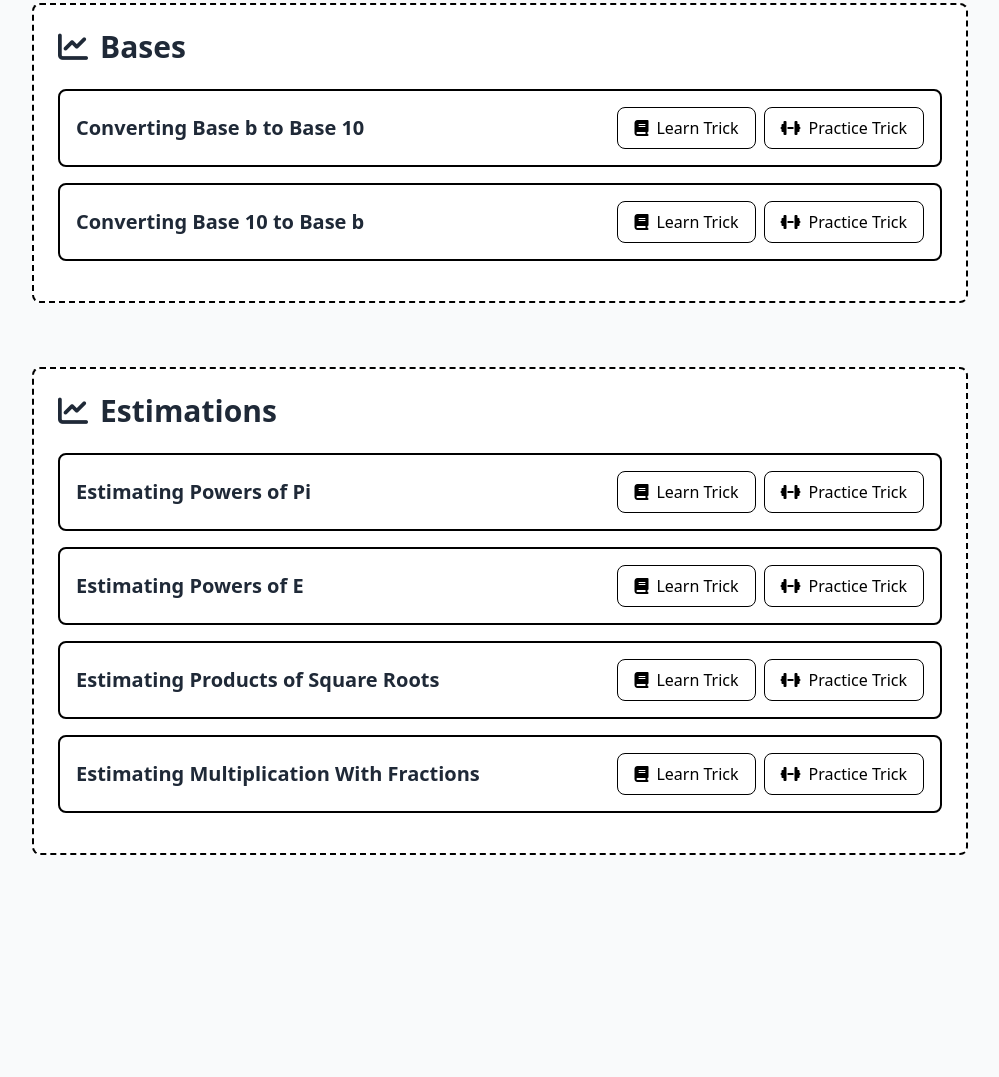
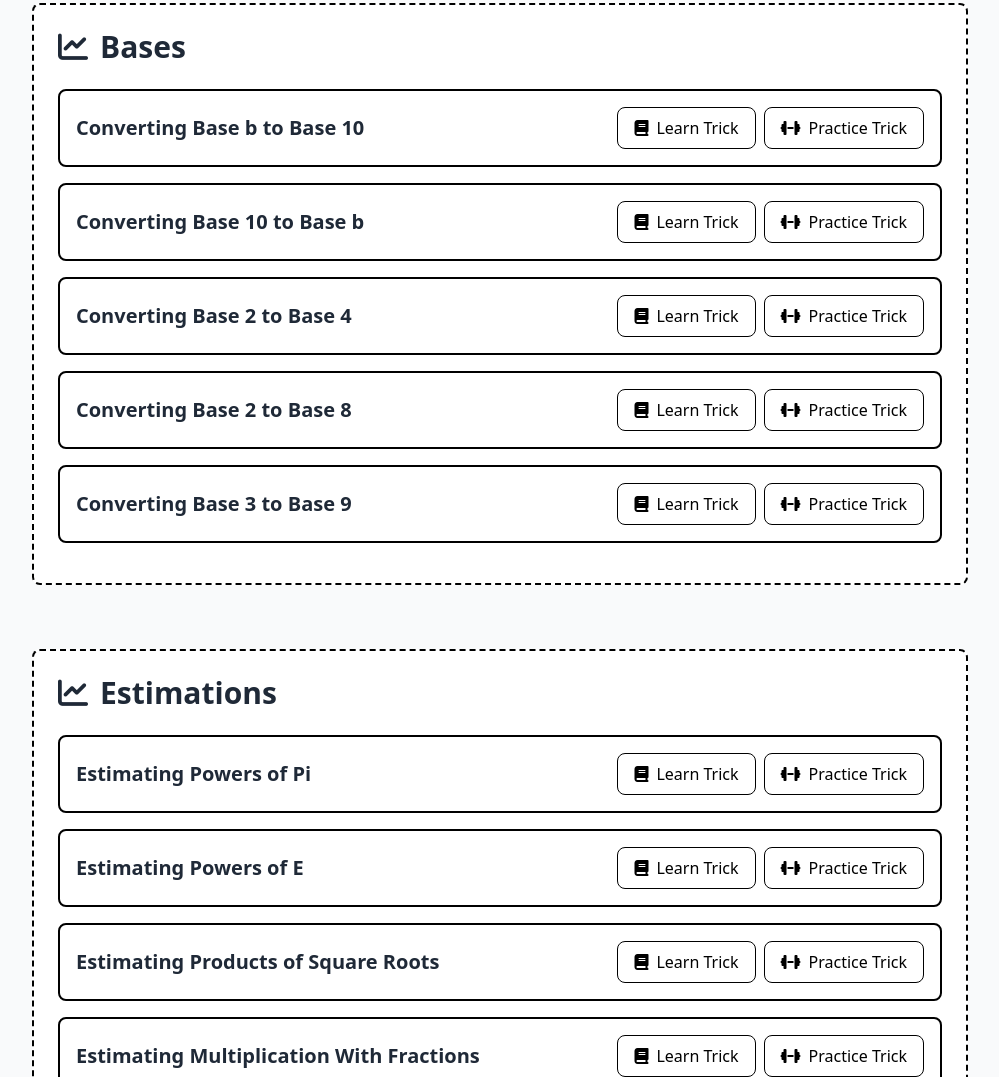
Before and after one commit to 5txvn/carrytheone, a plain HTML site: page index.html in a window 1280 px wide. Shown: the part 3369-4446 px from the top of the page, without its empty margins (140-1139 px from the left). Before the commit the page ends 4368 px from the top, so only its background shows below. Drawn offline with nearby package versions, Linux system fonts and the light colour scheme.

Commit message:
add base 2 to 4, 2 to 8, 3 to 9 tricks

```diff
--- a/explanationIDs.json
+++ b/explanationIDs.json
@@ -28,6 +28,9 @@
   "remainder11": "tricks/division/remainder11.md",
   "base10ToBaseB": "tricks/bases/base10ToBaseB.md",
   "baseBToBase10": "tricks/bases/baseBToBase10.md",
+  "base2ToBase4": "tricks/bases/base2ToBase4.md",
+  "base2ToBase8": "tricks/bases/base2ToBase8.md",
+  "base3ToBase9": "tricks/bases/base3ToBase9.md",
   "powersOfPi": "tricks/estimations/powersOfPi.md",
   "powersOfE": "tricks/estimations/powersOfE.md",
   "productSquareRoots": "tricks/estimations/productSquareRoots.md",
--- a/index.html
+++ b/index.html
@@ -596,6 +596,48 @@
                         </a>
                     </div>
                 </div>
+
+                <div class="border-2 border-black rounded-lg p-4 mb-4 flex flex-col md:flex-row md:items-center md:justify-between gap-4">
+                    <h3 class="text-xl font-semibold text-gray-800 text-center md:text-left">Converting Base 2 to Base 4</h3>
+                    <div class="flex gap-2 justify-end">
+                        <a href="explanation.html?id=base2ToBase4" class="bg-white border border-black text-black hover:bg-gray-100 px-4 py-2 rounded-lg flex items-center gap-2 transition-colors duration-200">
+                            <i class="fas fa-book"></i>
+                            <span>Learn Trick</span>
+                        </a>
+                        <a href="practice.html?id=base2ToBase4" class="bg-white border border-black text-black hover:bg-gray-100 px-4 py-2 rounded-lg flex items-center gap-2 transition-colors duration-200">
+                            <i class="fas fa-dumbbell"></i>
+                            <span>Practice Trick</span>
+                        </a>
+                    </div>
+                </div>
+
+                <div class="border-2 border-black rounded-lg p-4 mb-4 flex flex-col md:flex-row md:items-center md:justify-between gap-4">
+                    <h3 class="text-xl font-semibold text-gray-800 text-center md:text-left">Converting Base 2 to Base 8</h3>
+                    <div class="flex gap-2 justify-end">
+                        <a href="explanation.html?id=base2ToBase8" class="bg-white border border-black text-black hover:bg-gray-100 px-4 py-2 rounded-lg flex items-center gap-2 transition-colors duration-200">
+                            <i class="fas fa-book"></i>
+                            <span>Learn Trick</span>
+                        </a>
+                        <a href="practice.html?id=base2ToBase8" class="bg-white border border-black text-black hover:bg-gray-100 px-4 py-2 rounded-lg flex items-center gap-2 transition-colors duration-200">
+                            <i class="fas fa-dumbbell"></i>
+                            <span>Practice Trick</span>
+                        </a>
+                    </div>
+                </div>
+
+                <div class="border-2 border-black rounded-lg p-4 mb-4 flex flex-col md:flex-row md:items-center md:justify-between gap-4">
+                    <h3 class="text-xl font-semibold text-gray-800 text-center md:text-left">Converting Base 3 to Base 9</h3>
+                    <div class="flex gap-2 justify-end">
+                        <a href="explanation.html?id=base3ToBase9" class="bg-white border border-black text-black hover:bg-gray-100 px-4 py-2 rounded-lg flex items-center gap-2 transition-colors duration-200">
+                            <i class="fas fa-book"></i>
+                            <span>Learn Trick</span>
+                        </a>
+                        <a href="practice.html?id=base3ToBase9" class="bg-white border border-black text-black hover:bg-gray-100 px-4 py-2 rounded-lg flex items-center gap-2 transition-colors duration-200">
+                            <i class="fas fa-dumbbell"></i>
+                            <span>Practice Trick</span>
+                        </a>
+                    </div>
+                </div>
         </section>
 
         <!-- Estimations Section -->
```
Also changed, not shown: 3 other files.
